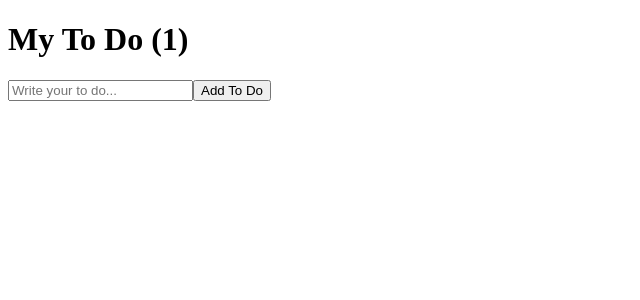
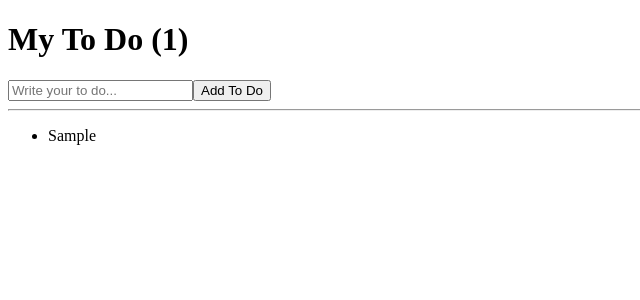
Before and after one commit to na-yujin/movie-web-service, a React (Create React App) app: page / in a window 1280 px wide. Both pictures are taken after typing "Sample" into the empty fields and a click on the button "Add To Do". Shown: the top 300 px of the page, without its empty margins (0-640 px from the left). Built offline with nearby package versions, Linux system fonts and the light colour scheme.

Commit message:
feat: To Do List part two && map()

```diff
--- a/src/App.js
+++ b/src/App.js
@@ -1,19 +1,47 @@
 import {useState, useEffect} from "react";
 
 //TODO : 231027
+/*
+  const [toDo, setToDo] = useState("");
+  const [toDos, setToDos] = useState([]);
+  예를 들어 setToDos((currentArray) => [toDo, ...currentArray]);
+  이때 함수를 보낼 때 react.js는 함수의 첫번째 argument로 현재 State로 보낸다.(toDos에다가)
+  그러면 현재 State를 계산하거나 새로운 State를 만드는데 사용할 수 있게 된다.
+  여기서 하고 있는건 결국 현재 toDos를 받아와서 새로운 toDo의 array로 return하고 있는거다.
+*/
+
+/*
+  map은 하나의 array에 있는 item을 내가 원하는 무엇이든지 바꿔주는 역할을 한다.
+  ex) ['there', 'are', 'you', 'are'].map(() => "^_^")
+  (4)["^_^", "^_^", "^_^", "^_^"]
+  이런식으로!
+
+  map은 함수의 첫번째 argument로 현재의 item을 가져올 수 있음!!
+  map의 첫번째 argument에 item이나 원하는 변수명을 넣고 사용
+  item자체를 return할 수 있음
+  ex) ['there', 'are', 'you', 'are'].map((item) => item.toUpperCase())
+  (4)["THERE", "ARE", "YOU", "ARE"]
+  그럼  item이 모두 대문자가 되어 있는 새로운 arry를 return 한 것을 확인할 수 있음.
+
+  내가 return하는 어떤 값이던지 그 값이 새로운 array가 될것이다.
+  그리고 이 함수는 array의 각 item들을 한 번씩 동작해 거쳐간다.
+
+  같은 component의 list를 render할 때 key라는 prop을 널어줘야한다.
+  이건 그냥 react가 기본적으로 list에 있는 모든 item들을 인식하기 때문
+  근데 key는 고유의 값(unique)여야 한다.
+*/
 function App() {
   const [toDo, setToDo] = useState("");
   const [toDos, setToDos] = useState([]);
   const onChange = (event) => setToDo(event.target.value);
   const onSubmit = (event) => {
     event.preventDefault();
-    if(toDo === "") {
+    if (toDo === "") {
       return;
     }
-    setToDos(currentArray => [toDo, ...currentArray])
+    setToDos((currentArray) => [toDo, ...currentArray]);
     setToDo("");
   };
-  console.log(toDos)
   return (
     <div>
       <h1>My To Do ({toDos.length})</h1>
@@ -21,6 +49,10 @@ function App() {
         <input value={toDo} onChange={onChange} type="text" placeholder="Write your to do..."/>
         <button>Add To Do</button>
       </form>
+      <hr/>
+      <ul>
+        {toDos.map((item, index) => <li key={index}>{item}</li>)}
+      </ul>
     </div>
   )
 }
```
